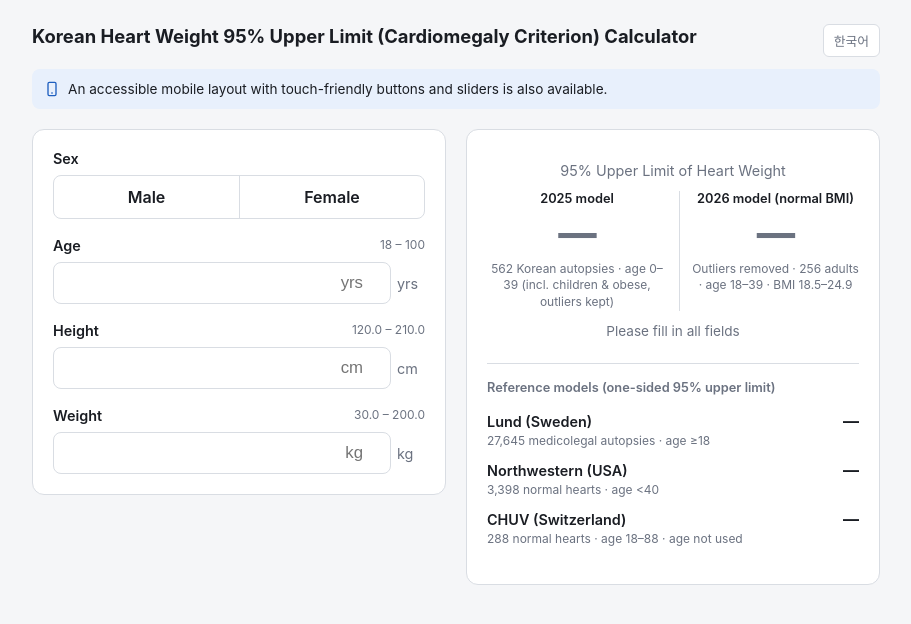
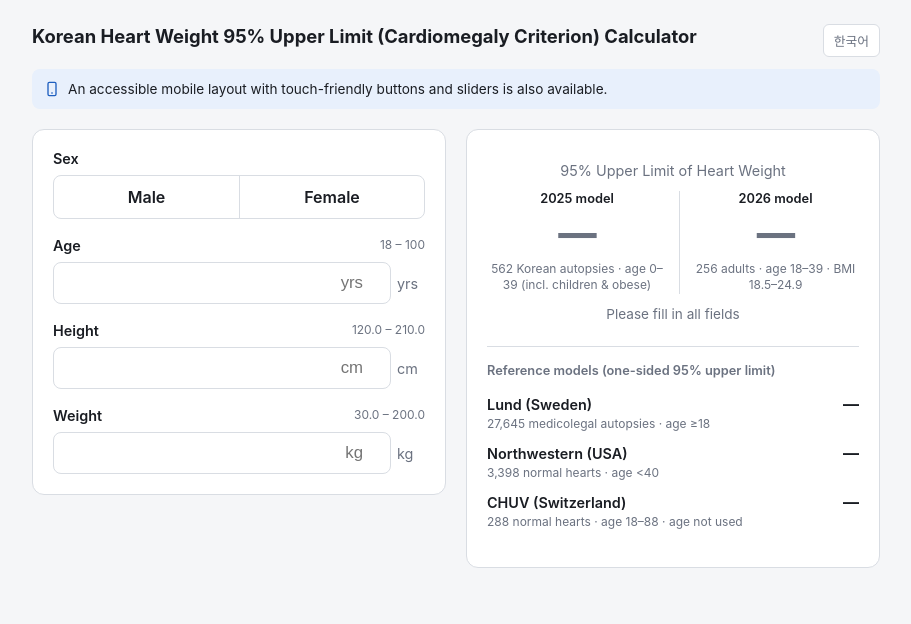
Before and after one commit to namoooo/KoreanHeartWeight, a plain HTML site: page index.html in a window 1280 px wide. Shown: the whole page, without its empty margins (184-1095 px from the left). Drawn offline with Linux system fonts and the light colour scheme.

Commit message:
영문 모형 설명에서 이상치 문구 삭제
Co-Authored-By: Claude Opus 5.5 <noreply@anthropic.com>

```diff
--- a/index.html
+++ b/index.html
@@ -236,8 +236,8 @@
       range: (a, b) => `Must be between ${a} and ${b}`,
       summary: (f, a, h, w) => `${f ? 'Female' : 'Male'} · ${a} yrs · ${h} cm · ${w} kg`,
       dec: 'decrease', inc: 'increase', slider: 'slider',
-      m25Name: '2025 model', m25Sample: '562 Korean autopsies · age 0–39 (incl. children & obese, outliers kept)',
-      m26Name: '2026 model (normal BMI)', m26Sample: 'Outliers removed · 256 adults · age 18–39 · BMI 18.5–24.9',
+      m25Name: '2025 model', m25Sample: '562 Korean autopsies · age 0–39 (incl. children & obese)',
+      m26Name: '2026 model', m26Sample: '256 adults · age 18–39 · BMI 18.5–24.9',
       outOfAge: '(outside study age range)', outOfBmi: '(outside study BMI range)',
       refsTitle: 'Reference models (one-sided 95% upper limit)',
       lundName: 'Lund (Sweden)', lundSample: '27,645 medicolegal autopsies · age ≥18',
```
